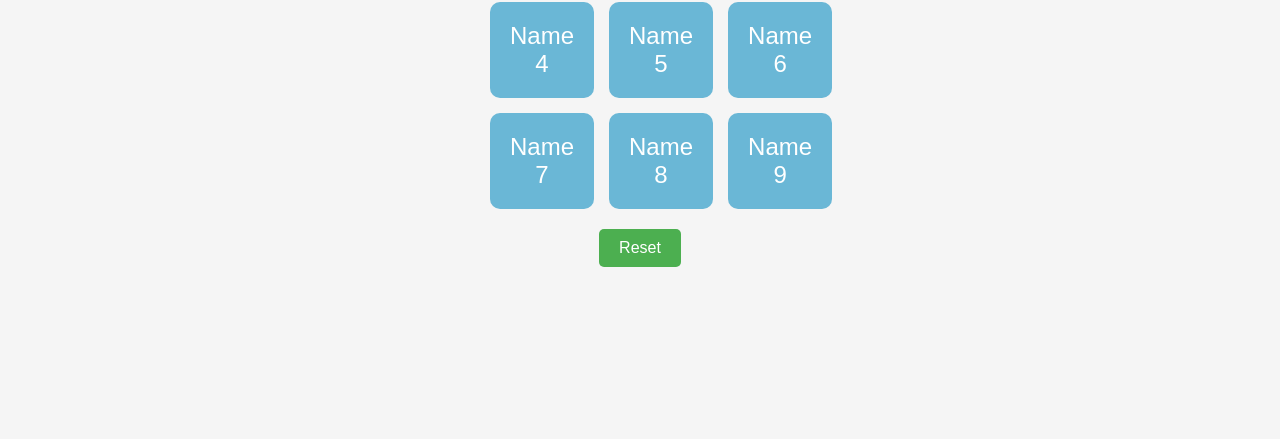
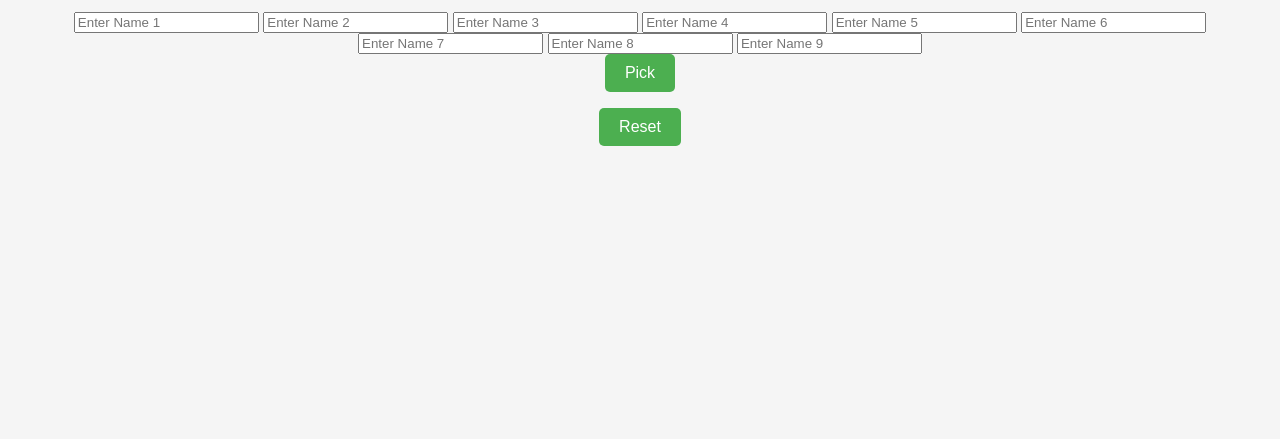
Before and after one commit to dfriedlander-holm/Jarofdestiny.old, a plain HTML site: page index.html in a window 1280 px wide. Shown: the part 361-800 px from the top of the page. Drawn offline with Linux system fonts and the light colour scheme.

Commit message:
Update index.html

```diff
--- a/index.html
+++ b/index.html
@@ -9,17 +9,27 @@
 <body>
     <div class="container">
         <h1>Random Name Picker</h1>
-        <div class="grid">
-            <div class="name" id="name1" onclick="pickName(0)">Name 1</div>
-            <div class="name" id="name2" onclick="pickName(1)">Name 2</div>
-            <div class="name" id="name3" onclick="pickName(2)">Name 3</div>
-            <div class="name" id="name4" onclick="pickName(3)">Name 4</div>
-            <div class="name" id="name5" onclick="pickName(4)">Name 5</div>
-            <div class="name" id="name6" onclick="pickName(5)">Name 6</div>
-            <div class="name" id="name7" onclick="pickName(6)">Name 7</div>
-            <div class="name" id="name8" onclick="pickName(7)">Name 8</div>
-            <div class="name" id="name9" onclick="pickName(8)">Name 9</div>
+
+        <!-- Name input fields -->
+        <div class="name-inputs">
+            <input type="text" id="name1" placeholder="Enter Name 1">
+            <input type="text" id="name2" placeholder="Enter Name 2">
+            <input type="text" id="name3" placeholder="Enter Name 3">
+            <input type="text" id="name4" placeholder="Enter Name 4">
+            <input type="text" id="name5" placeholder="Enter Name 5">
+            <input type="text" id="name6" placeholder="Enter Name 6">
+            <input type="text" id="name7" placeholder="Enter Name 7">
+            <input type="text" id="name8" placeholder="Enter Name 8">
+            <input type="text" id="name9" placeholder="Enter Name 9">
         </div>
+
+        <!-- Button to pick a random name -->
+        <button id="pickButton" onclick="pickName()">Pick</button>
+
+        <div class="picked-result">
+            <p id="pickedName"></p>
+        </div>
+
         <button onclick="resetPicker()">Reset</button>
     </div>
 
```
